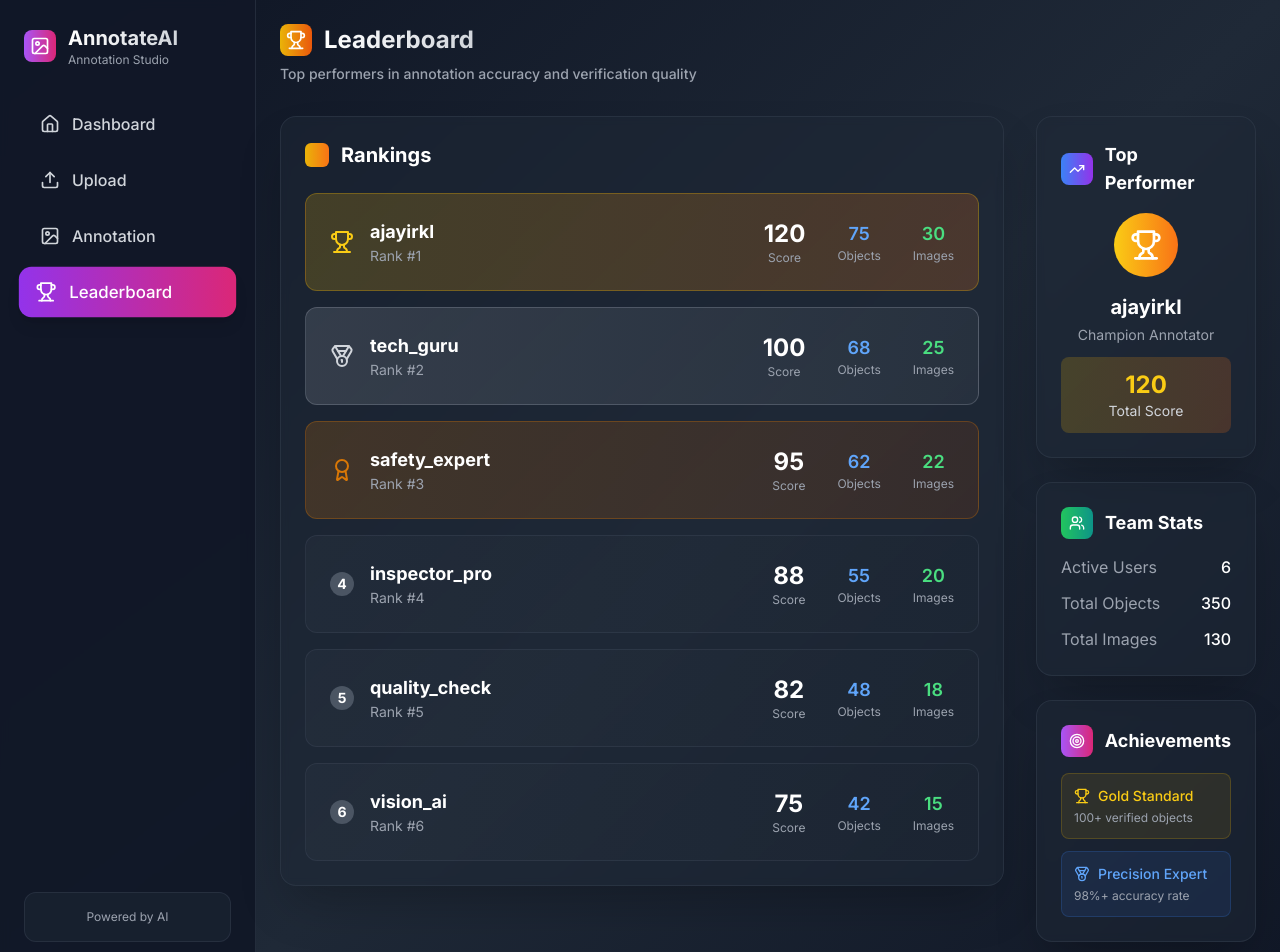
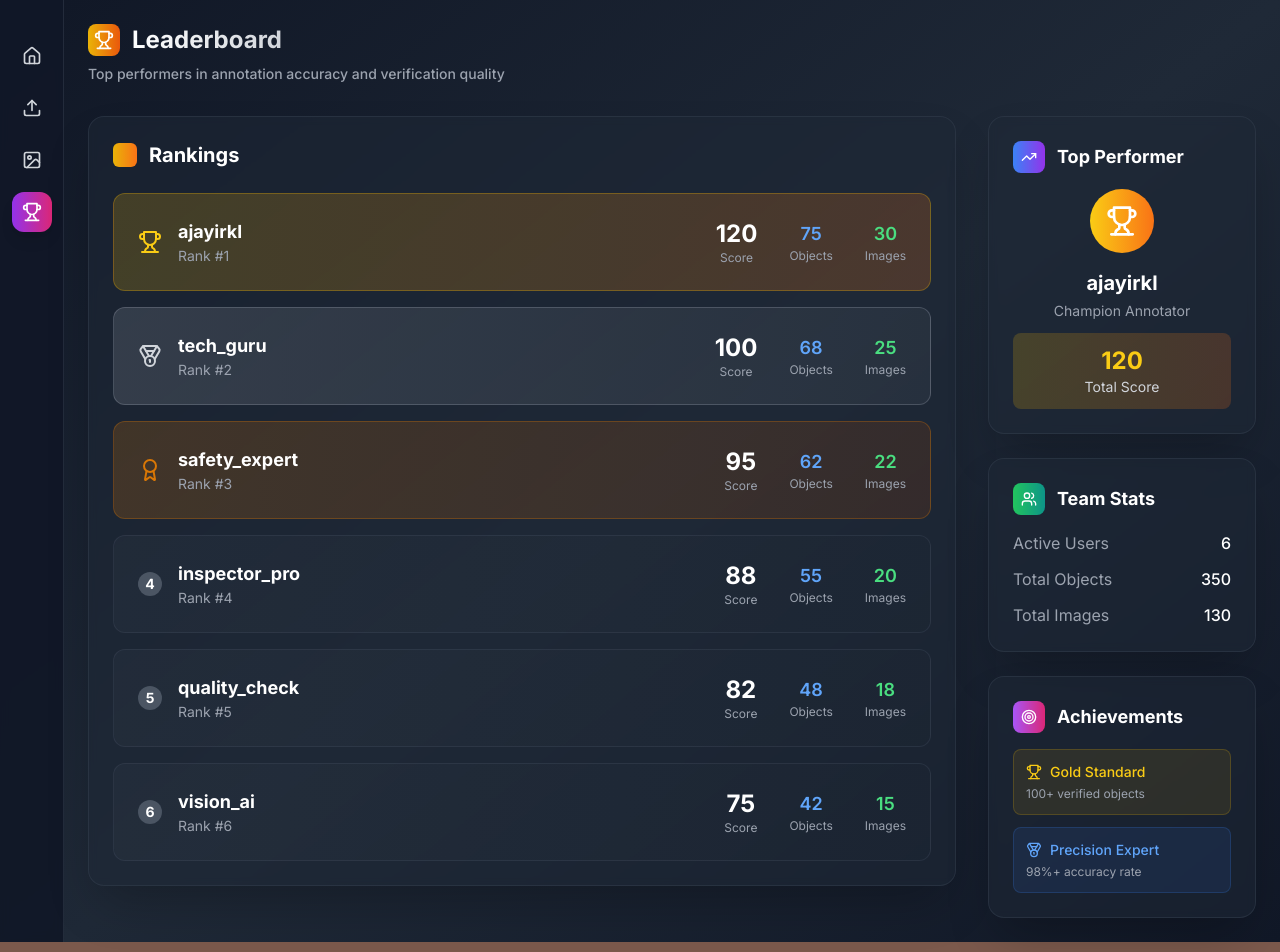
Before and after one commit to AjayIrkal23/quiet-annotate-portal, a React (Vite) app: page /leaderboard in a window 1280 px wide. Shown: the top 952 px of the page. Built offline with nearby package versions, Linux system fonts and the light colour scheme.

Commit message:
Refactor: Improve sidebar and annotation page
-   Reduced sidebar width to icon-only with hover expansion.
-   Removed "AnnotateAI" text from sidebar.
-   Increased annotation image size on larger screens.

```diff
--- a/src/components/Navigation.tsx
+++ b/src/components/Navigation.tsx
@@ -1,7 +1,7 @@
 
 import React from 'react';
 import { Link, useLocation } from 'react-router-dom';
-import { Home, Upload, Image, Trophy, ImageIcon } from 'lucide-react';
+import { Home, Upload, Image, Trophy } from 'lucide-react';
 
 const Navigation = () => {
   const location = useLocation();
@@ -14,45 +14,28 @@ const Navigation = () => {
   ];
 
   return (
-    <nav className="bg-gray-900/95 backdrop-blur-sm border-r border-gray-700/50 w-64 min-h-screen p-6 flex-shrink-0">
-      {/* Logo */}
-      <div className="flex items-center space-x-3 mb-8">
-        <div className="w-8 h-8 bg-gradient-to-r from-purple-500 to-pink-600 rounded-lg flex items-center justify-center">
-          <ImageIcon className="w-5 h-5 text-white" />
-        </div>
-        <div>
-          <h1 className="font-bold bg-gradient-to-r from-white to-gray-300 bg-clip-text text-transparent text-xl">
-            AnnotateAI
-          </h1>
-          <p className="text-gray-400 text-xs">Annotation Studio</p>
-        </div>
-      </div>
-
+    <nav className="bg-gray-900/95 backdrop-blur-sm border-r border-gray-700/50 w-16 min-h-screen p-3 flex-shrink-0">
       {/* Navigation Items */}
-      <div className="space-y-2">
+      <div className="space-y-3 mt-6">
         {navItems.map(({ path, icon: Icon, label }) => (
           <Link
             key={path}
             to={path}
-            className={`flex items-center space-x-3 px-4 py-3 rounded-xl transition-all duration-200 ${
+            className={`group relative flex items-center justify-center w-10 h-10 rounded-xl transition-all duration-200 ${
               location.pathname === path
-                ? 'bg-gradient-to-r from-purple-600 to-pink-600 text-white shadow-lg transform scale-105'
-                : 'text-gray-300 hover:bg-gray-800/50 hover:text-white hover:scale-105'
+                ? 'bg-gradient-to-r from-purple-600 to-pink-600 text-white shadow-lg'
+                : 'text-gray-300 hover:bg-gray-800/50 hover:text-white'
             }`}
+            title={label}
           >
             <Icon size={20} />
-            <span className="font-medium">{label}</span>
+
+            {/* Hover tooltip */}
+            <div className="absolute left-full ml-2 px-2 py-1 bg-gray-800 text-white text-sm rounded opacity-0 group-hover:opacity-100 transition-opacity duration-200 pointer-events-none whitespace-nowrap z-50">
+              {label}
+            </div>
           </Link>
         ))}
-      </div>
-
-      {/* Footer */}
-      <div className="absolute bottom-6 left-6 right-6">
-        <div className="bg-gray-800/50 rounded-xl p-4 border border-gray-700/50">
-          <p className="text-gray-400 text-xs text-center">
-            Powered by AI
-          </p>
-        </div>
       </div>
     </nav>
   );
--- a/src/pages/Annotation.tsx
+++ b/src/pages/Annotation.tsx
@@ -28,10 +28,10 @@ const defaultIssues: Issue[] = [
 
 // Dummy images for annotation
 const dummyImages = [
-  'https://images.unsplash.com/photo-1449824913935-59a10b8d2000?w=800&h=600&fit=crop',
-  'https://images.unsplash.com/photo-1558618047-3c8c76ca7d13?w=800&h=600&fit=crop',
-  'https://images.unsplash.com/photo-1506905925346-21bda4d32df4?w=800&h=600&fit=crop',
-  'https://images.unsplash.com/photo-1469854523086-cc02fe5d8800?w=800&h=600&fit=crop'
+  'https://images.unsplash.com/photo-1449824913935-59a10b8d2000?w=1200&h=800&fit=crop',
+  'https://images.unsplash.com/photo-1558618047-3c8c76ca7d13?w=1200&h=800&fit=crop',
+  'https://images.unsplash.com/photo-1506905925346-21bda4d32df4?w=1200&h=800&fit=crop',
+  'https://images.unsplash.com/photo-1469854523086-cc02fe5d8800?w=1200&h=800&fit=crop'
 ];
 
 const Annotation = () => {
@@ -46,9 +46,20 @@ const Annotation = () => {
   const canvasRef = useRef<HTMLCanvasElement>(null);
   const imageRef = useRef<HTMLImageElement>(null);
 
-  // Fixed dimensions for normalization
-  const IMAGE_WIDTH = 800;
-  const IMAGE_HEIGHT = 600;
+  // Responsive dimensions - larger for bigger screens
+  const getImageDimensions = () => {
+    if (window.innerWidth >= 1536) { // 2xl screens
+      return { width: 1000, height: 700 };
+    } else if (window.innerWidth >= 1280) { // xl screens
+      return { width: 900, height: 650 };
+    } else if (window.innerWidth >= 1024) { // lg screens
+      return { width: 800, height: 600 };
+    } else {
+      return { width: 700, height: 500 }; // default
+    }
+  };
+
+  const { width: IMAGE_WIDTH, height: IMAGE_HEIGHT } = getImageDimensions();
 
   const getMousePos = useCallback((e: React.MouseEvent<HTMLCanvasElement>) => {
     const canvas = canvasRef.current;
@@ -62,7 +73,7 @@ const Annotation = () => {
       x: (e.clientX - rect.left) * scaleX,
       y: (e.clientY - rect.top) * scaleY
     };
-  }, []);
+  }, [IMAGE_WIDTH, IMAGE_HEIGHT]);
 
   const handleMouseDown = useCallback((e: React.MouseEvent<HTMLCanvasElement>) => {
     const pos = getMousePos(e);
@@ -165,7 +176,7 @@ const Annotation = () => {
 
       <div className="flex flex-col xl:flex-row gap-6">
         {/* Annotations List Sidebar */}
-        <div className="xl:w-64 w-full order-2 xl:order-1">
+        <div className="xl:w-80 w-full order-2 xl:order-1">
           <div className="bg-gray-800/50 backdrop-blur-sm rounded-2xl p-4 border border-gray-700/50">
             <h3 className="text-lg font-bold text-white mb-4">Annotations ({boundingBoxes.length})</h3>
             <div className="space-y-3 max-h-96 overflow-y-auto">
```
